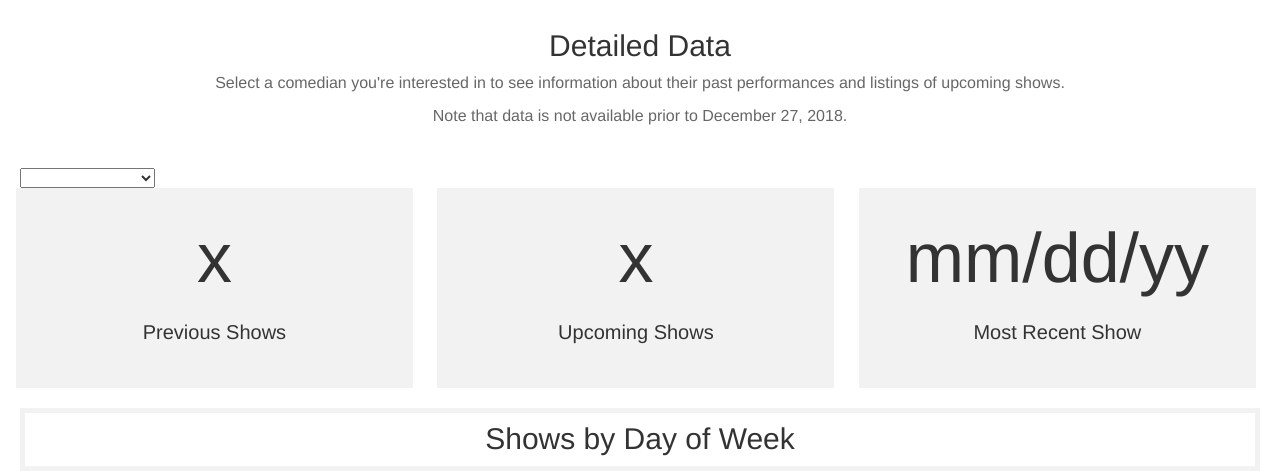
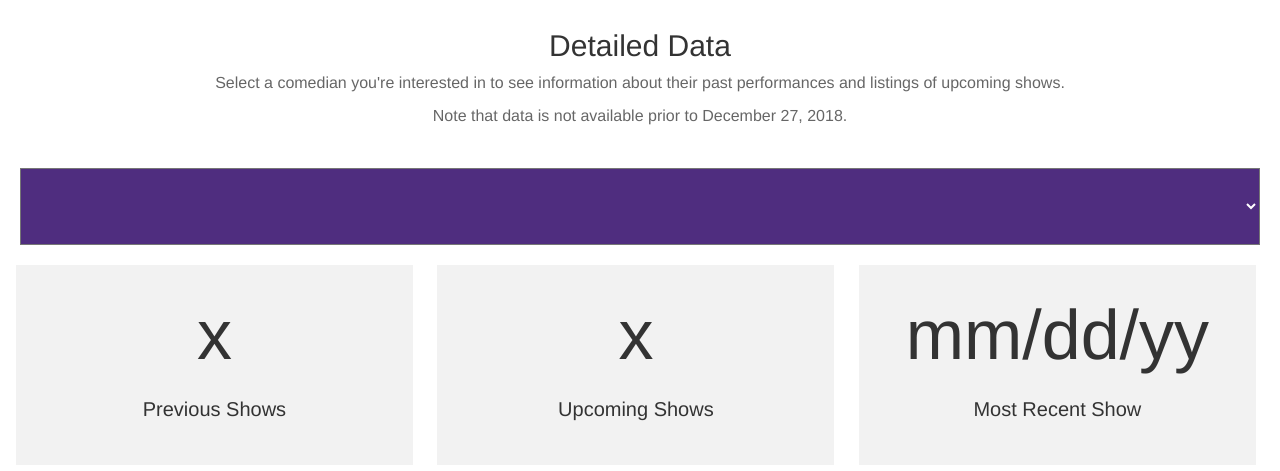
Before and after one commit to mlm603/comedy-cellar, a Flask app: template site/templates/trends_index.html in a window 1280 px wide. Shown: the part 51-522 px from the top of the page. Run offline with Flask 2, Linux system fonts and the light colour scheme; the template is opened without the code that fills it: most values are stand-ins (such as "Sample title", 1, 10 or a date in 2020); parts of the project's set-up code (start-up, migrations or seed data) failed here and were passed over; some libraries are stand-ins or nearby versions.

Commit message:
styling dropdown

```diff
--- a/site/static/css/style.css
+++ b/site/static/css/style.css
@@ -107,6 +107,23 @@ main {
   margin-bottom: 20px;
 }
 
+#comedian_selection {
+  width: 100%;
+  margin-bottom: 20px;
+  font-size: 48px;
+  text-align: center;
+  padding-top: 10px;
+  padding-bottom: 10px;
+  background-color: #4f2d7f;
+  color: white;
+}
+
+#comedian_selection option {
+  font-size: 12px;
+  background-color: white;
+  color: black;
+}
+
 /* table formatting */
 
 .tableTitle {
```
